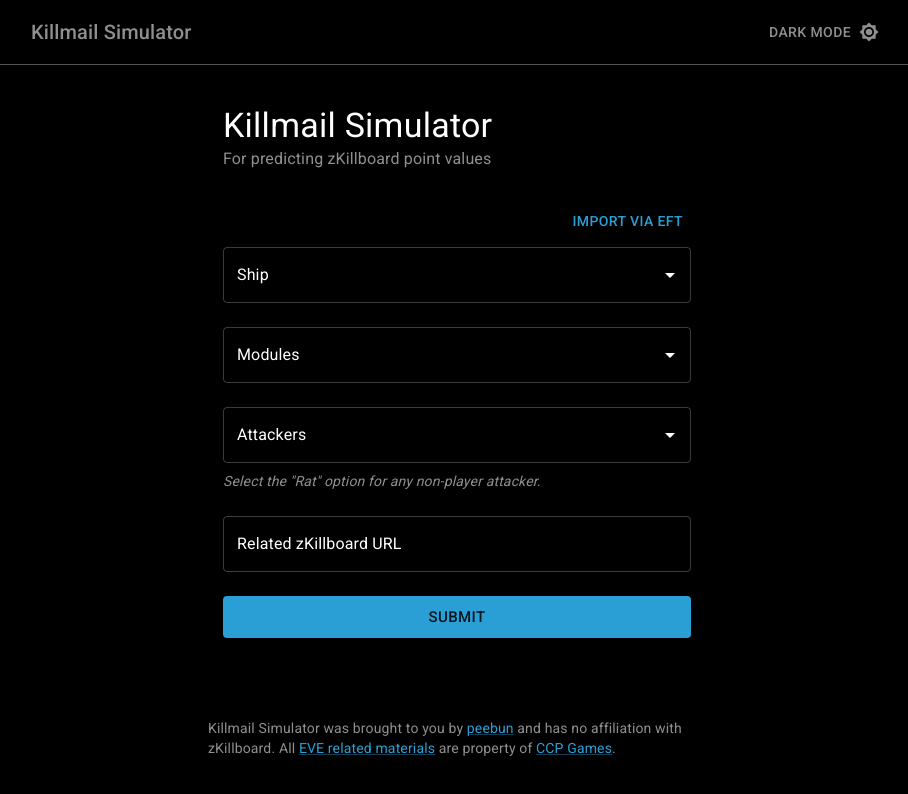
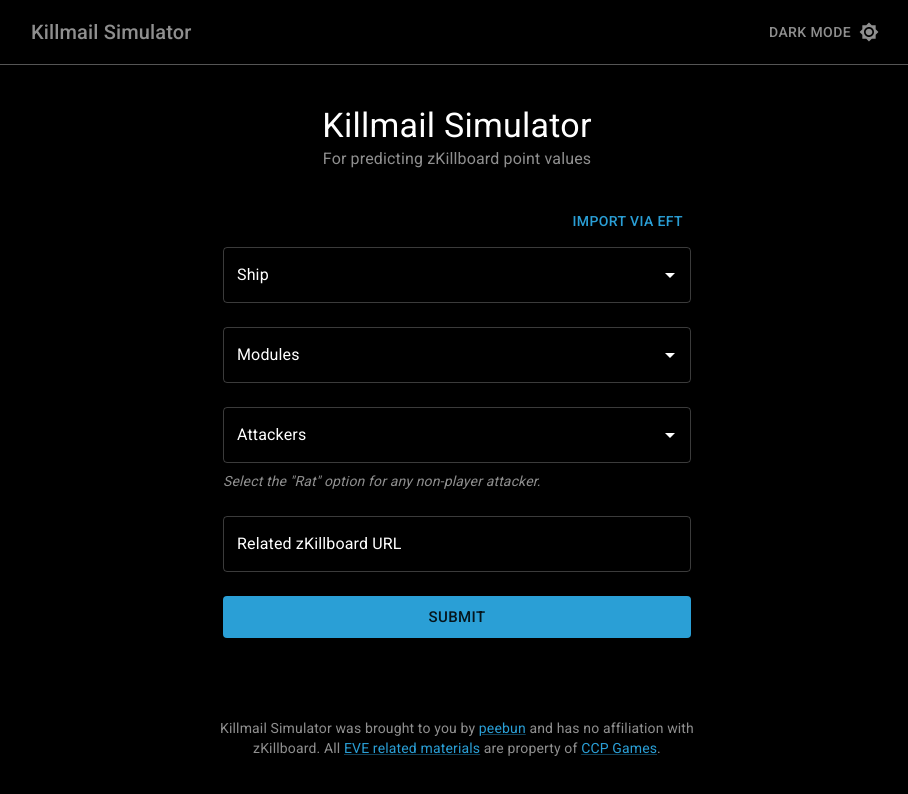
Before and after one commit to folklorelabs/zkill-point-calc, a React (Create React App) app: page / in a window 1280 px wide. Shown: the top 794 px of the page, without its empty margins (183-1091 px from the left). Built offline with nearby package versions, Linux system fonts and the light colour scheme.

Commit message:
centered text

```diff
--- a/src/components/App.jsx
+++ b/src/components/App.jsx
@@ -49,11 +49,14 @@
   const [copyPopAnchor, setCopyPopAnchor] = useState(null);
 
   return (
-    <Box>
+    <Box
+      sx={{
+        textAlign: 'center',
+      }}
+    >
       <Box
         sx={{
           width: '100%',
-          textAlign: 'center',
           margin: '0 auto',
           maxWidth: 900,
         }}
```
